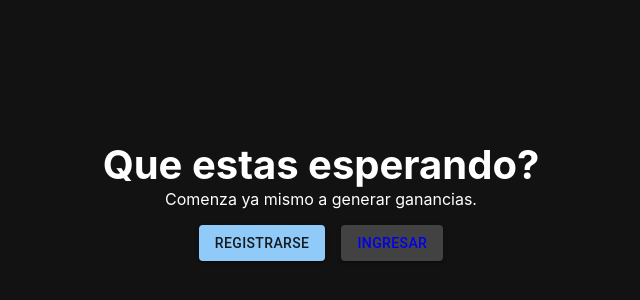
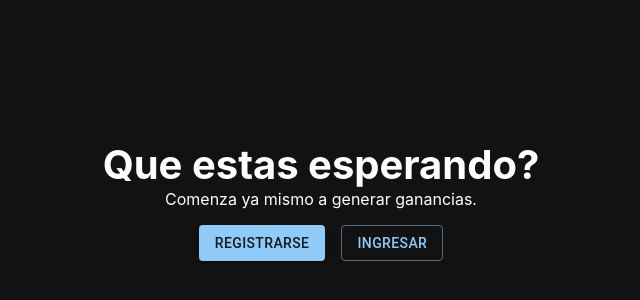
Before and after one commit to franRappazzini/exchange, a React (Create React App) app: page / in a window 1280 px wide. Shown: the part 5098-5398 px from the top of the page, without its empty margins (319-959 px from the left). Built offline with nearby package versions, Linux system fonts and the light colour scheme; no server answers; the database is empty.

Commit message:
bugs fixed

```diff
--- a/src/screens/Home/Home.css
+++ b/src/screens/Home/Home.css
@@ -143,6 +143,11 @@
   margin-top: 0;
 }
 
+.section__7 div {
+  display: flex;
+  justify-content: space-between;
+}
+
 @media only screen and (max-width: 768px) {
   .main__home img {
     display: none;
--- a/src/screens/Home/Home.jsx
+++ b/src/screens/Home/Home.jsx
@@ -23,14 +23,11 @@ import { obtenerUsuarios } from "../../redux/actions/UserAction";
 import statisticChart from "../../assets/svg/statistic_chart.svg";
 
 function Home() {
-  const usuarios = useSelector((state) => state.user.usuarios);
   const dispatch = useDispatch();
 
   useEffect(() => {
     dispatch(obtenerUsuarios());
   }, [dispatch]);
-
-  console.log(usuarios);
 
   return (
     <>
@@ -143,7 +140,7 @@ function Home() {
           <AdvancedChart
             widgetProps={{
               width: window.innerWidth > 768 ? 550 : "100vw",
-              height: window.innerWidth < 768 ? 350 : "auto",
+              height: 350,
               hide_side_toolbar: true,
               hide_top_toolbar: true,
               locale: "es",
@@ -177,12 +174,8 @@ function Home() {
                 Registrarse
               </Button>
             </Link>
-            <Link to="/">
-              <Button
-                variant="contained"
-                color="inherit"
-                sx={{ margin: "0 0.5rem" }}
-              >
+            <Link to="/ingresar">
+              <Button variant="outlined" sx={{ margin: "0 0.5rem" }}>
                 Ingresar
               </Button>
             </Link>
```
